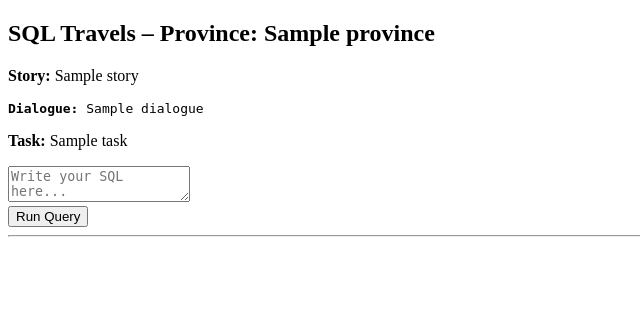
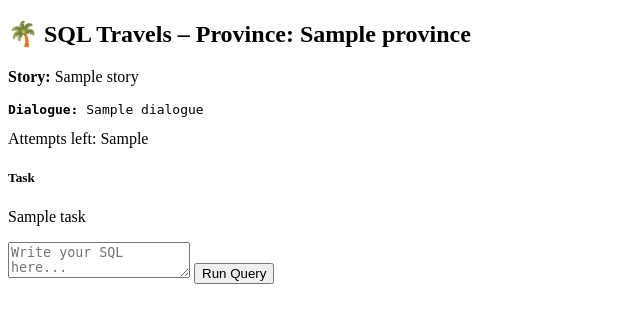
Before and after one commit to Salinda7329/sql_safari, a Laravel app: template resources/views/level1.blade.php in a window 1280 px wide. Shown: the top 323 px of the page, without its empty margins (0-640 px from the left). Run offline with Laravel 12, Linux system fonts and the light colour scheme; the template is opened without the code that fills it: most values are stand-ins (such as "Sample title", 1, 10 or a date in 2020).

Commit message:
Attempts left updating

```diff
--- a/resources/views/level1.blade.php
+++ b/resources/views/level1.blade.php
@@ -2,19 +2,25 @@
 
 @section('content')
     <div class="container">
-        <h2>SQL Travels – Province: {{ $level->province }}</h2>
+        <h2>🌴 SQL Travels – Province: {{ $level->province }}</h2>
         <p><b>Story:</b> {{ $level->story }}</p>
         <pre><b>Dialogue:</b> {{ $level->dialogue }}</pre>
 
+        <div class="alert alert-info">
+            Attempts left: <span id="attempts-left">{{ $progress->attempts_left }}</span>
+        </div>
+
         <div id="task-container">
             @foreach ($tasks as $task)
-                <div class="task-block" data-task-id="{{ $task->id }}">
-                    <p><b>Task:</b> {{ $task->task }}</p>
-                    <textarea class="query-box" placeholder="Write your SQL here..."></textarea><br>
-                    <button class="run-btn">Run Query</button>
-                    <div class="result"></div>
+                <div class="card mb-3 task-block" data-task-id="{{ $task->id }}">
+                    <div class="card-body">
+                        <h5 class="card-title">Task</h5>
+                        <p>{{ $task->task }}</p>
+                        <textarea class="form-control query-box" placeholder="Write your SQL here..."></textarea>
+                        <button class="btn btn-primary mt-2 run-btn">Run Query</button>
+                        <div class="result mt-3"></div>
+                    </div>
                 </div>
-                <hr>
             @endforeach
         </div>
 
@@ -51,9 +57,18 @@
                         if (data.clue) {
                             resultBox.innerHTML += `<p><i>Hint: ${data.clue}</i></p>`;
                         }
-                        if (data.success && data.next_level) {
-                            document.getElementById('next-level').innerHTML =
-                                `<a href="/sql-game/${data.next_level}" class="btn btn-success">➡ Go to Next Level</a>`;
+
+                        if (data.force_level_down) {
+                            // 🚨 send the player back to previous level
+                            setTimeout(() => {
+                                window.location.href = "/sql-game/" + ({{ $level->id }} - 1);
+                            }, 2000);
+                        }
+
+                        // update attempts counter from response
+                        if (document.getElementById('attempts-left') && data.attempts_left !==
+                            undefined) {
+                            document.getElementById('attempts-left').textContent = data.attempts_left;
                         }
                     });
             });
```
Also changed, not shown: app/Http/Controllers/SqlGameController.php (+35 -12 lines).
